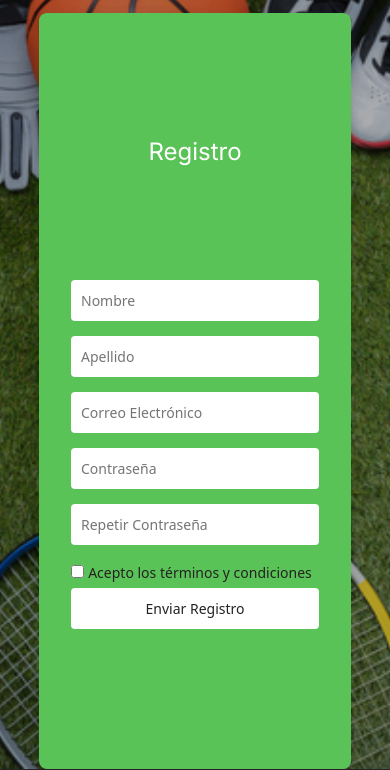
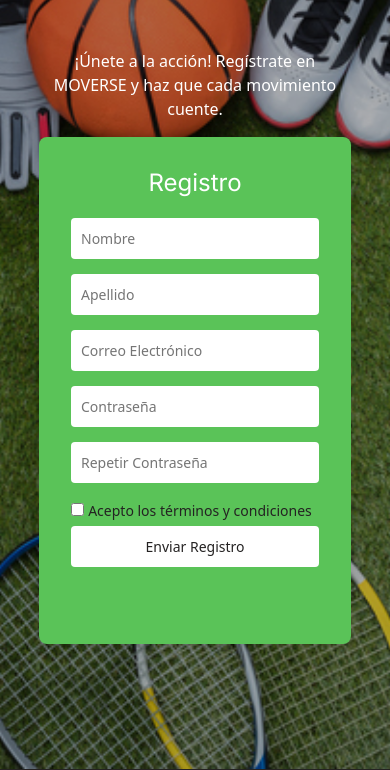
Before and after one commit to FacuMieres13/Proyecto-Coder, a website: page secciones/login.html in a window 390 px wide. Shown: the part 139-909 px from the top of the page. Drawn offline with nearby package versions, Linux system fonts and the light colour scheme.

Commit message:
Update style.css

```diff
--- a/Estilos/style.css
+++ b/Estilos/style.css
@@ -449,9 +449,7 @@ button:hover {
     width: 80%;
   }
   .contenido-derecha {
-    display: flex;
-    flex-direction: column;
-    JUSTIFY-CONTENT: space-evenly;
+    max-height: 60vh
   }
 }
 
```
